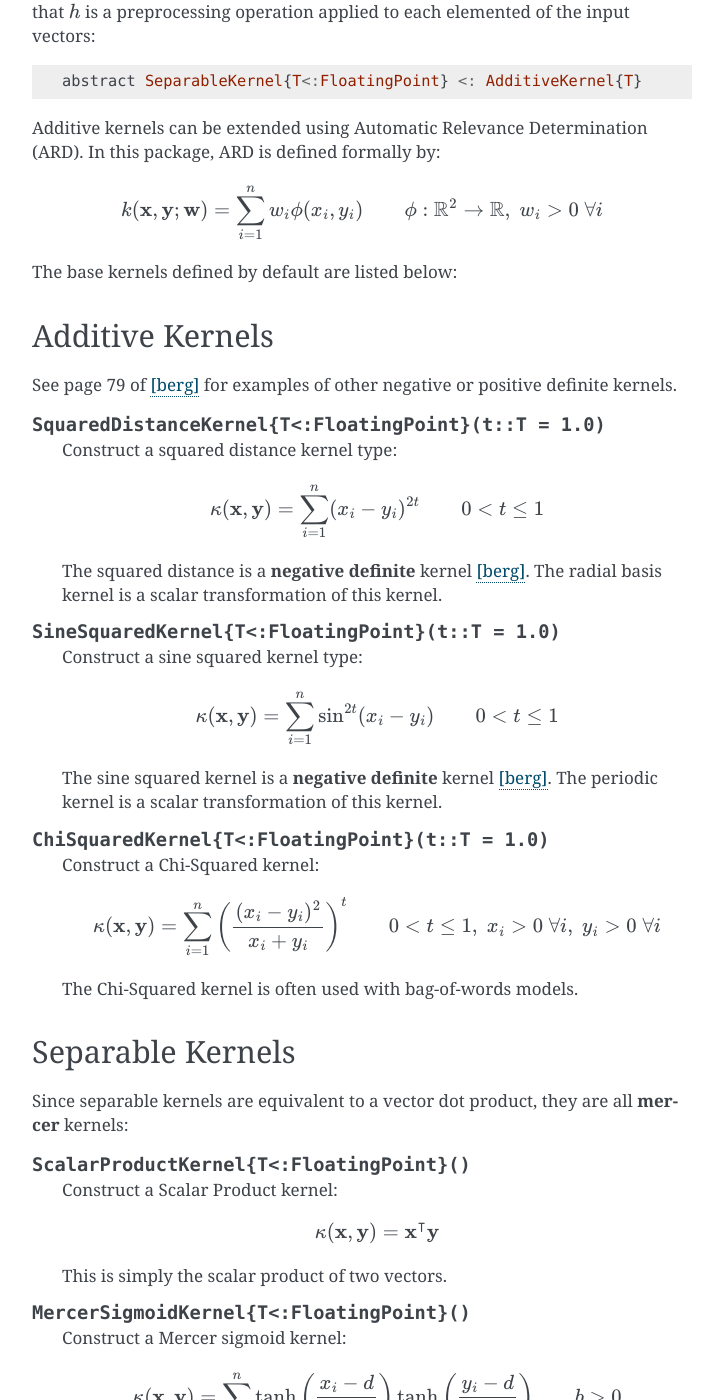
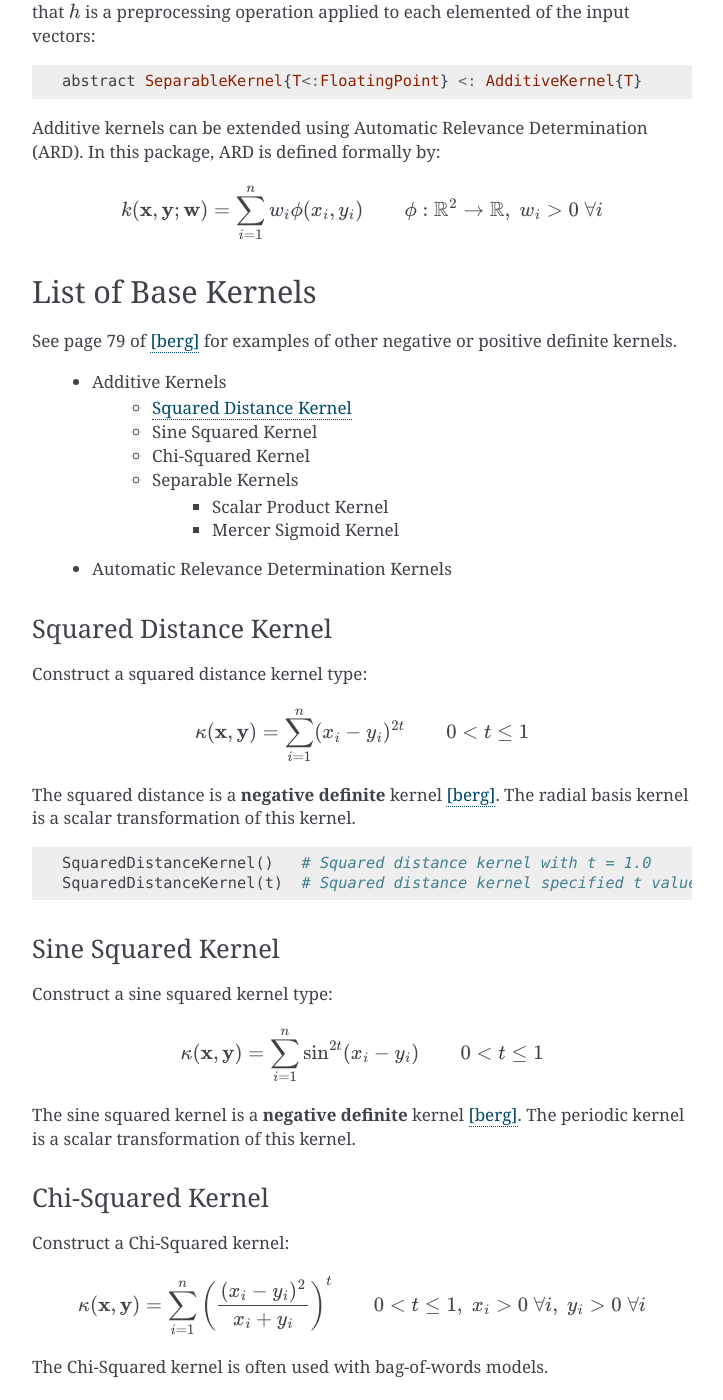
Before and after one commit to trthatcher/MLKernels.jl, a Sphinx documentation site: the page built from doc/basekernels.rst, in a window 1280 px wide and 1400 px high, scrolled down 571 px. Shown: the whole window, without its empty margins (388-1111 px from the left). Built offline with Sphinx 7.4.7, drawn with Linux system fonts in a browser that asks for light colours; some of the changed text lies outside the part shown.

Commit message:
Removed Kernels.md in favour of readthedocs documentation, updated readme.md

```diff
--- a/doc/basekernels.rst
+++ b/doc/basekernels.rst
@@ -39,61 +39,80 @@ Additive kernels can be extended using Automatic Relevance Determination (ARD).
     k(\mathbf{x},\mathbf{y};\mathbf{w}) = \sum_{i=1}^n w_i \phi(x_i,y_i) \qquad \phi:\mathbb{R}^2 \rightarrow \mathbb{R}, \; w_i > 0 \; \forall i
 
 
-The base kernels defined by default are listed below:
-
-----------------
-Additive Kernels
-----------------
+List of Base Kernels
+--------------------
 
 See page 79 of [berg]_ for examples of other negative or positive definite kernels.
 
-.. function:: SquaredDistanceKernel{T<:FloatingPoint}(t::T = 1.0)
+    - Additive Kernels
+        - :ref:`SquaredDistance`
+        - Sine Squared Kernel
+        - Chi-Squared Kernel
+        - Separable Kernels
+            - Scalar Product Kernel
+            - Mercer Sigmoid Kernel
+    - Automatic Relevance Determination Kernels
 
-    Construct a squared distance kernel type:
 
-    .. math::
+.. _SquaredDistance:
 
-        \kappa(\mathbf{x},\mathbf{y}) = \sum_{i=1}^n (x_i - y_i)^{2t} \qquad 0 < t \leq 1
+Squared Distance Kernel
+~~~~~~~~~~~~~~~~~~~~~~~
 
-    The squared distance is a **negative definite** kernel [berg]_. The radial basis kernel is a scalar
-    transformation of this kernel.
+Construct a squared distance kernel type:
 
-.. function:: SineSquaredKernel{T<:FloatingPoint}(t::T = 1.0)
+.. math::
 
-    Construct a sine squared kernel type:
+    \kappa(\mathbf{x},\mathbf{y}) = \sum_{i=1}^n (x_i - y_i)^{2t} \qquad 0 < t \leq 1
 
-    .. math::
+The squared distance is a **negative definite** kernel [berg]_. The radial basis kernel is a scalar
+transformation of this kernel.
 
-        \kappa(\mathbf{x},\mathbf{y}) = \sum_{i=1}^n \sin^{2t}(x_i - y_i) \qquad 0 < t \leq 1
+.. code-block:: julia
 
-    The sine squared kernel is a **negative definite** kernel [berg]_. The periodic kernel is a scalar
-    transformation of this kernel.
+    SquaredDistanceKernel()   # Squared distance kernel with t = 1.0
+    SquaredDistanceKernel(t)  # Squared distance kernel specified t value
 
-.. function:: ChiSquaredKernel{T<:FloatingPoint}(t::T = 1.0)
+.. _SineSquared:
 
-    Construct a Chi-Squared kernel:
+Sine Squared Kernel
+~~~~~~~~~~~~~~~~~~~
 
-    .. math::
+Construct a sine squared kernel type:
 
-        \kappa(\mathbf{x},\mathbf{y}) = \sum_{i=1}^n \left(\frac{(x_i - y_i)^2}{x_i + y_i}\right)^t \qquad 0 < t \leq 1, \; x_i > 0 \; \forall i, \; y_i > 0 \; \forall i
+.. math::
 
-    The Chi-Squared kernel is often used with bag-of-words models.
+    \kappa(\mathbf{x},\mathbf{y}) = \sum_{i=1}^n \sin^{2t}(x_i - y_i) \qquad 0 < t \leq 1
 
------------------
-Separable Kernels
------------------
+The sine squared kernel is a **negative definite** kernel [berg]_. The periodic kernel is a scalar
+transformation of this kernel.
 
-Since separable kernels are equivalent to a vector dot product, they are all **mercer** kernels:
+.. _ChiSquared:
 
-.. function:: ScalarProductKernel{T<:FloatingPoint}()
+Chi-Squared Kernel
+~~~~~~~~~~~~~~~~~~
 
-    Construct a Scalar Product kernel:
+Construct a Chi-Squared kernel:
 
-    .. math::
+.. math::
 
-        \kappa(\mathbf{x},\mathbf{y}) = \mathbf{x}^{\intercal} \mathbf{y}
+    \kappa(\mathbf{x},\mathbf{y}) = \sum_{i=1}^n \left(\frac{(x_i - y_i)^2}{x_i + y_i}\right)^t \qquad 0 < t \leq 1, \; x_i > 0 \; \forall i, \; y_i > 0 \; \forall i
 
-    This is simply the scalar product of two vectors.
+The Chi-Squared kernel is often used with bag-of-words models.
+
+.. _ScalarProduct:
+
+Construct a Scalar Product kernel:
+
+.. math::
+
+    \kappa(\mathbf{x},\mathbf{y}) = \mathbf{x}^{\intercal} \mathbf{y}
+
+This is simply the scalar product of two vectors.
+
+.. _MercerSigmoid:
+
+
 
 .. function:: MercerSigmoidKernel{T<:FloatingPoint}()
 
@@ -103,9 +122,9 @@ Since separable kernels are equivalent to a vector dot product, they are all **m
 
         \kappa(\mathbf{x},\mathbf{y}) = \sum_{i=1}^n \tanh\left(\frac{x_i-d}{b}\right) \tanh\left(\frac{y_i-d}{b}\right) \qquad b > 0
 
----------------------------------
+
 Automatic Relevance Determination
----------------------------------
+~~~~~~~~~~~~~~~~~~~~~~~~~~~~~~~~~
 
 The ``ismercer`` and ``isnegdef`` functions for ARD evaluate to true if the underlying kernel is Mercer or negative definite, respectively.
 
--- a/doc/compositekernels.rst
+++ b/doc/compositekernels.rst
@@ -27,7 +27,11 @@ The following kernels have been predefined:
     where :math:`\kappa` is a non-negative negative definite kernel. When :math:`\kappa` is the
     squared distance kernel, then :math:`k` is the radial basis (Gaussian) kernel.
 
-.. function:: RationalQuadraticKernel{T<:FloatingPoint}(κ::BaseKernel{T} = SquaredDistanceKernel(1.0), α::T = one(T), β::T = one(T), γ::T = one(T))
+.. function:: RationalQuadraticKernel{T<:FloatingPoint}(
+                κ::BaseKernel{T} = SquaredDistanceKernel(1.0),
+                α::T = one(T),
+                β::T = one(T),
+                 γ::T = one(T))
 
     Construct a rational-quadratic class kernel:
 
```
Also changed, not shown: Kernels.md (deleted, +0 -98 lines), README.md (+10 -5 lines).
